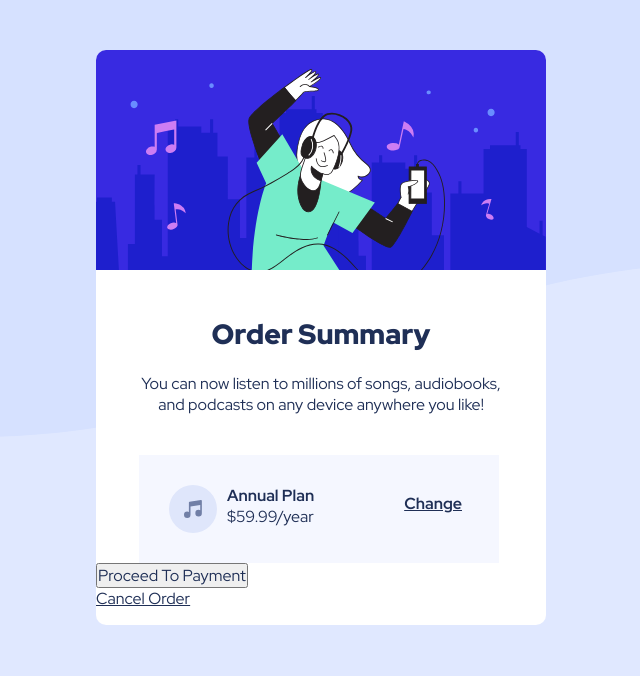
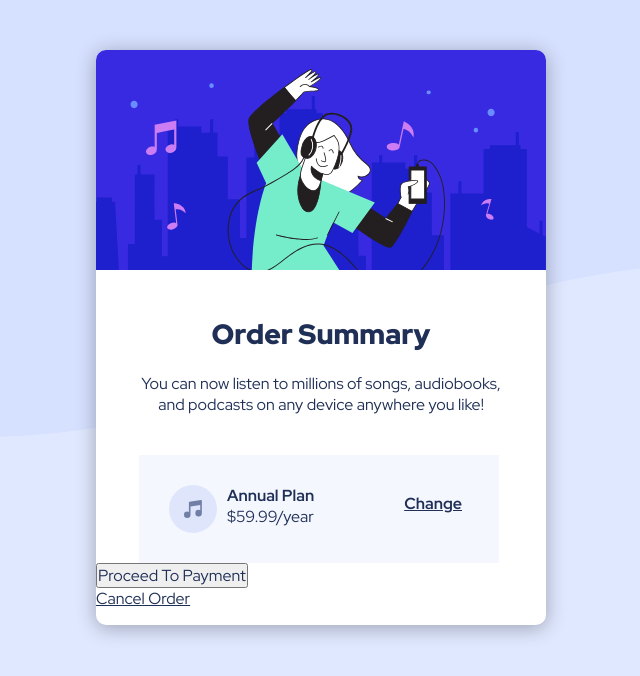
Before and after one commit to lwrocks/order-summary, a plain HTML site: page index.html in a window 1280 px wide. Shown: the whole page, without its empty margins (369-1009 px from the left). Drawn offline with Linux system fonts and the light colour scheme.

Commit message:
Will finish tomorrow

```diff
--- a/style.css
+++ b/style.css
@@ -21,8 +21,8 @@ body {
     position: relative;
     top: 50px;
     left: 465px;
-    /* border: 1px solid #FFF; */
     border-radius: 10px;
+    box-shadow: 0 3px 20px rgb(0 0 0 / 0.3);
 }
 
 .order-summary-container img {
```
